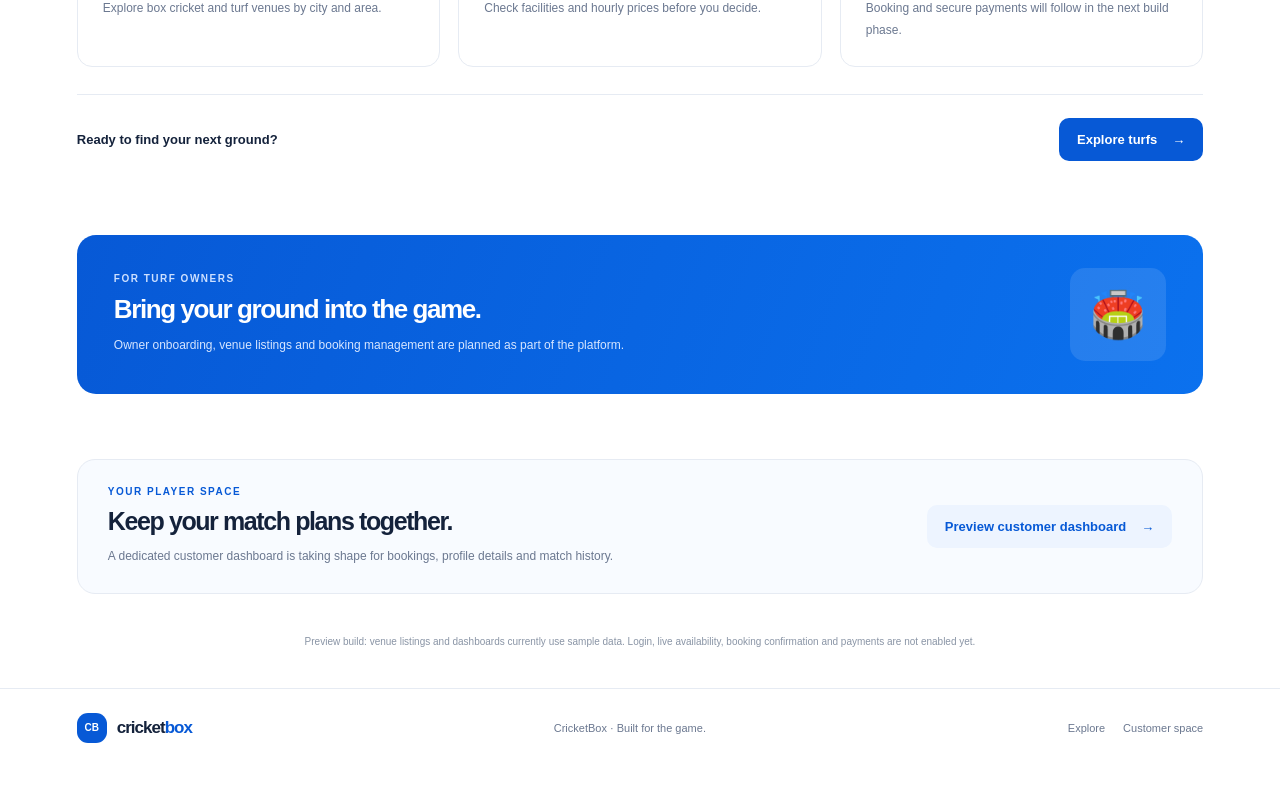
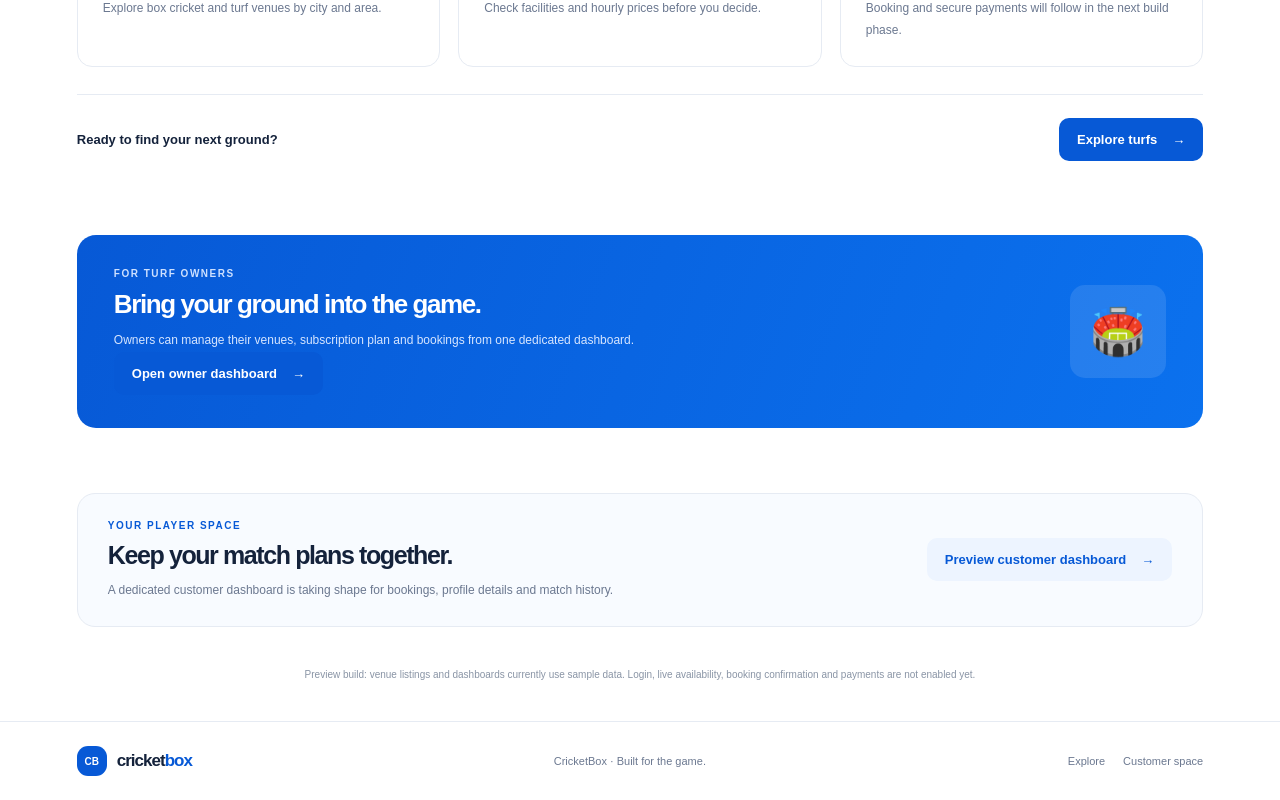
Before and after one commit to tusharjotva44/cricket-box-booking, a Next.js app: page / in a window 1280 px wide. Shown: the part 970-1770 px from the top of the page. Before the commit the page ends 1737 px from the top, so only its background shows below. Built offline with nearby package versions, Linux system fonts and the light colour scheme.

Commit message:
Link homepage to owner dashboard preview

```diff
--- a/app/page.tsx
+++ b/app/page.tsx
@@ -31,7 +31,7 @@ export default function HomePage() {
       </section>
       <section className="stats"><div><strong>Explore with ease</strong><span>Search venues by city and area</span></div><div><strong>Compare facilities</strong><span>Find the right fit for your team</span></div><div><strong>Clear pricing</strong><span>See demo hourly rates</span></div></section>
       <section className="how section" id="how"><div className="eyebrow">YOUR NEXT MATCH, MADE SIMPLE</div><h2>From search to sixes.</h2><div className="feature-grid">{steps.map((step) => <article className="feature" key={step.number}><span className="feature-number">{step.number}</span><h3>{step.title}</h3><p>{step.detail}</p></article>)}</div><div className="section-cta"><span>Ready to find your next ground?</span><Link className="button" href="/explore">Explore turfs <span aria-hidden="true">→</span></Link></div></section>
-      <section className="owner" id="owners"><div><div className="eyebrow">FOR TURF OWNERS</div><h2>Bring your ground into the game.</h2><p>Owner onboarding, venue listings and booking management are planned as part of the platform.</p></div><span className="owner-icon" aria-hidden="true">🏟️</span></section>
+      <section className="owner" id="owners"><div><div className="eyebrow">FOR TURF OWNERS</div><h2>Bring your ground into the game.</h2><p>Owners can manage their venues, subscription plan and bookings from one dedicated dashboard.</p><Link className="button button-owner-light" href="/owner">Open owner dashboard <span aria-hidden="true">→</span></Link></div><span className="owner-icon" aria-hidden="true">🏟️</span></section>
       <section className="customer-callout"><div><span className="eyebrow">YOUR PLAYER SPACE</span><h2>Keep your match plans together.</h2><p>A dedicated customer dashboard is taking shape for bookings, profile details and match history.</p></div><Link className="button button-secondary" href="/customer">Preview customer dashboard <span aria-hidden="true">→</span></Link></section>
       <p className="site-demo-note">Preview build: venue listings and dashboards currently use sample data. Login, live availability, booking confirmation and payments are not enabled yet.</p>
       <footer><Link className="brand" href="/"><span className="brand-mark">CB</span><span>cricket<span className="brand-blue">box</span></span></Link><span>CricketBox · Built for the game.</span><div className="footer-links"><Link href="/explore">Explore</Link><Link href="/customer">Customer space</Link></div></footer>
```
